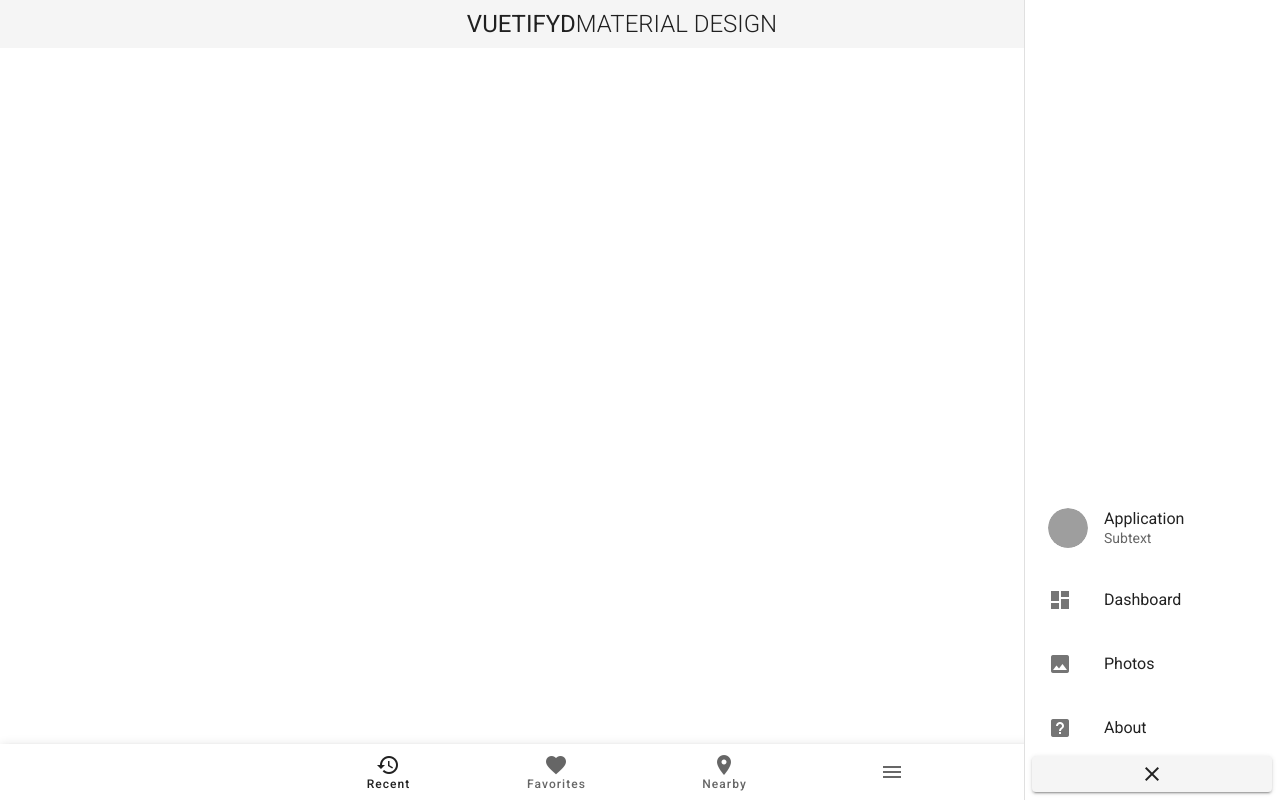
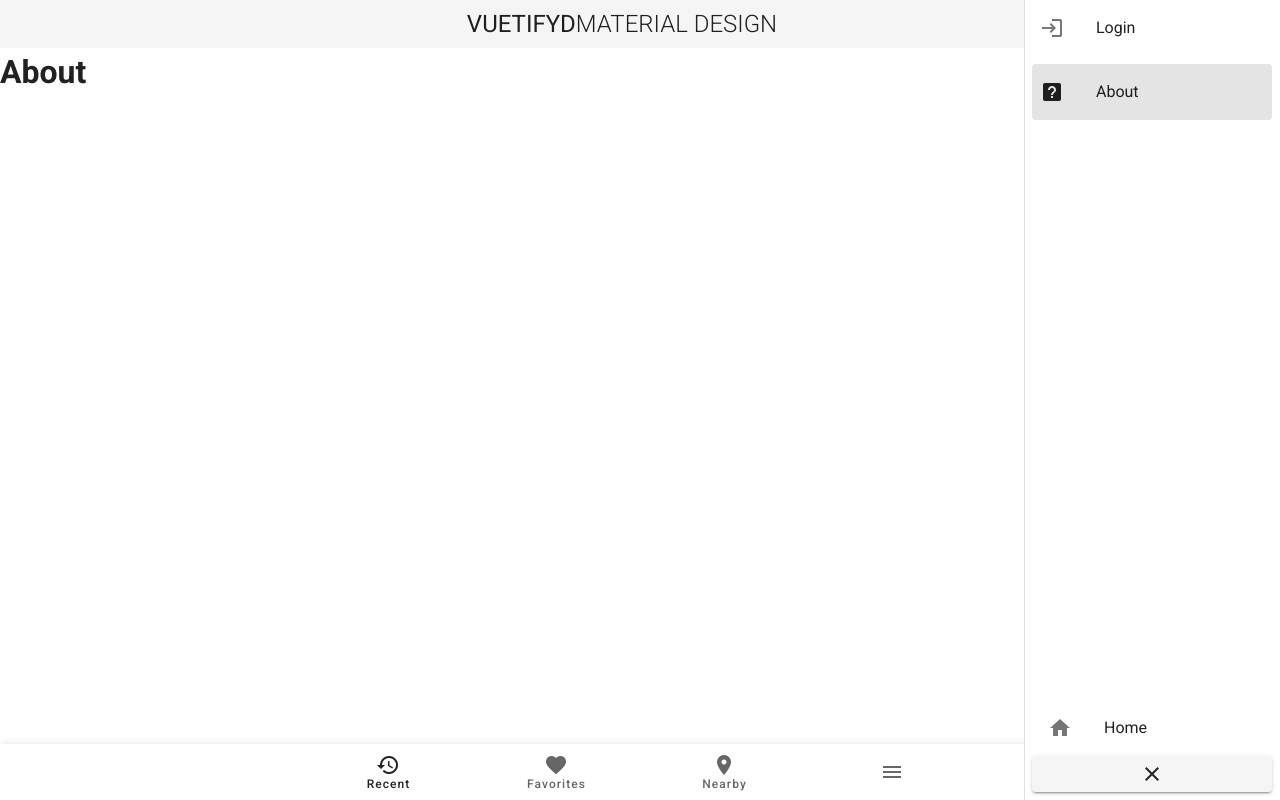
Before and after one commit to clemlemariey/vue-firebase-boilerplate, a Vue app: page /about in a window 1280 px wide. Both pictures are taken after a click on the button 1252 px from the left and 24 px from the top of the page. Built offline with nearby package versions, Linux system fonts and the light colour scheme; grey boxes are pictures that could not be loaded.

Commit message:
ajout des views login, about + modification folder router + authguard

```diff
--- a/src/App.vue
+++ b/src/App.vue
@@ -15,30 +15,26 @@
     </v-content>
 
     <v-navigation-drawer v-model="drawer" right app>
-      <template v-slot:append>
-        <div class="pa-2">
       <v-list nav class="py-0">
-            <v-list-item two-line>
-              <v-list-item-avatar>
-                <img src="https://randomuser.me/api/portraits/men/81.jpg">
-              </v-list-item-avatar>
-
-              <v-list-item-content>
-                <v-list-item-title>Application</v-list-item-title>
-                <v-list-item-subtitle>Subtext</v-list-item-subtitle>
-              </v-list-item-content>
-            </v-list-item>
-
-            <v-list-item v-for="item in items" :key="item.title" link>
+        <v-list-item v-for="item in items" :key="item.title" link :to="item.to">
           <v-list-item-icon>
             <v-icon>{{ item.icon }}</v-icon>
           </v-list-item-icon>
-
           <v-list-item-content>
             <v-list-item-title>{{ item.title }}</v-list-item-title>
           </v-list-item-content>
         </v-list-item>
       </v-list>
+      <template v-slot:append>
+      <div class="pa-2">
+        <v-list-item link to="/">
+          <v-list-item-icon>
+            <v-icon>mdi-home</v-icon>
+          </v-list-item-icon>
+          <v-list-item-content>
+            <v-list-item-title>Home</v-list-item-title>
+          </v-list-item-content>
+        </v-list-item>
           <v-btn block @click.stop="drawer = !drawer"><v-icon>mdi-close</v-icon></v-btn>
         </div>
       </template>
@@ -76,9 +72,8 @@
       drawer: false,
       bottomNav: 'recent',
       items: [
-        { title: 'Dashboard', icon: 'mdi-view-dashboard' },
-        { title: 'Photos', icon: 'mdi-image' },
-        { title: 'About', icon: 'mdi-help-box' }
+        { title: 'Login', icon: 'mdi-login', to: '/login' },
+        { title: 'About', icon: 'mdi-help-box', to: '/about' }
       ]
     }
   }
--- a/src/main.js
+++ b/src/main.js
@@ -1,6 +1,6 @@
 import Vue from 'vue'
 import App from './App.vue'
-import router from './router'
+import router from './router/router'
 import store from './store'
 import './registerServiceWorker'
 import vuetify from './plugins/vuetify'
--- a/src/router.js
+++ /dev/null
@@ -1,17 +0,0 @@
-import Vue from 'vue'
-import Router from 'vue-router'
-import Home from './views/Home.vue'
-
-Vue.use(Router)
-
-export default new Router({
-  mode: 'history',
-  base: process.env.BASE_URL,
-  routes: [
-    {
-      path: '/',
-      name: 'home',
-      component: Home
-    }
-  ]
-})
--- /dev/null
+++ b/src/router/authguard.js
@@ -0,0 +1,5 @@
+import router from 'router'
+
+router.beforeEach((to, from, next) => {
+  // ...
+})
--- /dev/null
+++ b/src/router/router.js
@@ -0,0 +1,29 @@
+import Vue from 'vue'
+import Router from 'vue-router'
+import Home from '../views/Home.vue'
+import About from '../views/About.vue'
+import Login from '../views/auth/Login.vue'
+
+Vue.use(Router)
+
+export default new Router({
+  mode: 'history',
+  base: process.env.BASE_URL,
+  routes: [
+    {
+      path: '/',
+      name: 'home',
+      component: Home
+    },
+    {
+      path: '/about',
+      name: 'about',
+      component: About
+    },
+    {
+      path: '/login',
+      name: 'login',
+      component: Login
+    }
+  ]
+})
--- /dev/null
+++ b/src/views/About.vue
@@ -0,0 +1,11 @@
+<template>
+  <div>
+    <h1>About</h1>
+  </div>
+</template>
+
+<script>
+export default {
+
+}
+</script>
--- /dev/null
+++ b/src/views/auth/Login.vue
@@ -0,0 +1,11 @@
+<template>
+  <div>
+    <h1>Login</h1>
+  </div>
+</template>
+
+<script>
+export default {
+
+}
+</script>
```
Also changed, not shown: src/views/save.vue (deleted, +0 -66 lines). Lines whose indentation alone changed are shown as unchanged.
